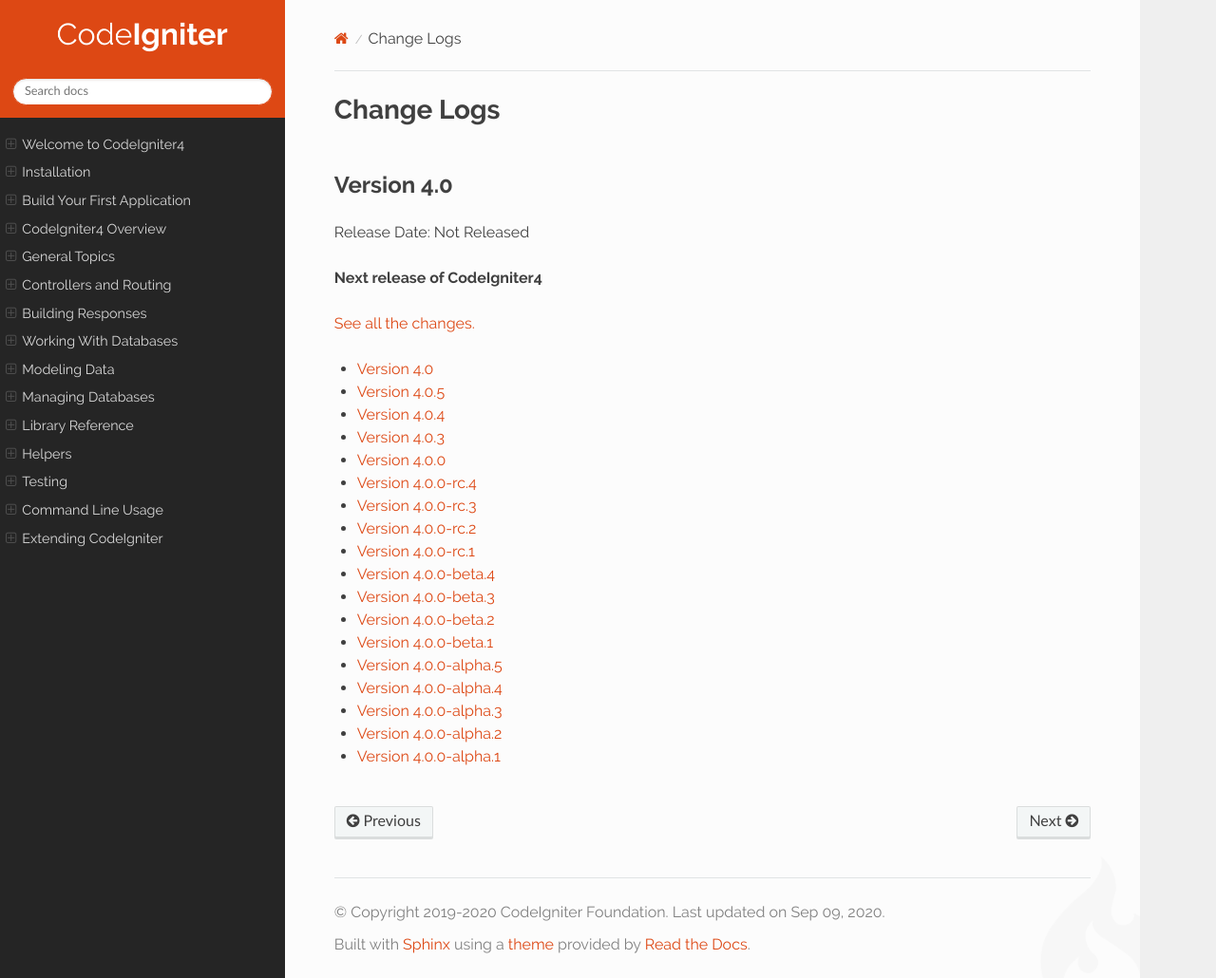
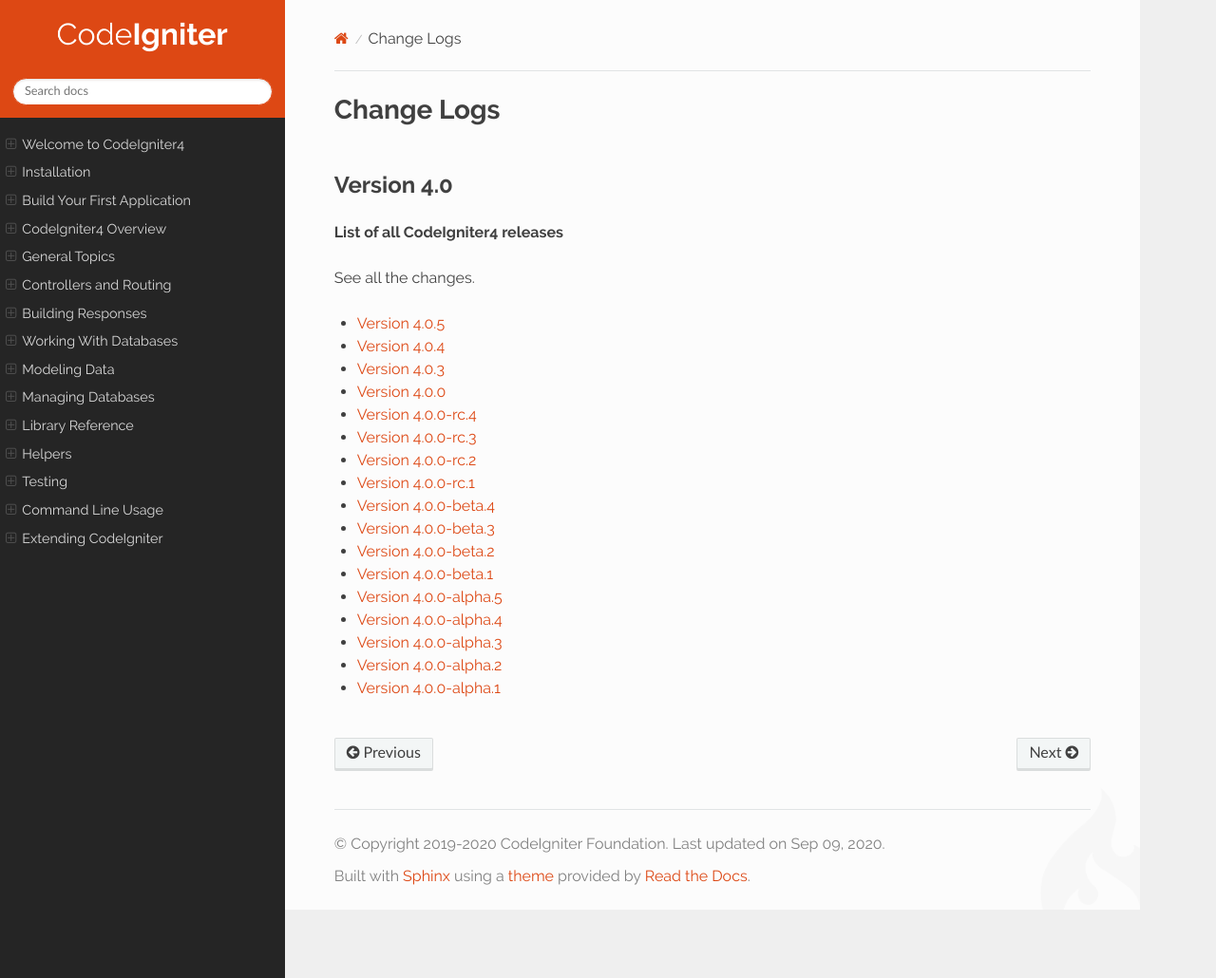
Before and after one commit to NEKOGET/ci4_user_guide_src, a Sphinx documentation site: the page built from source/changelogs/index.rst, in a window 1280 px wide and 1030 px high. Shown: the whole window at 95% size. Built offline with Sphinx 7.4.7 and the Read the Docs theme 2.0.0, drawn with Linux system fonts in a browser that asks for light colours.

Commit message:
[ci skip] Changelog fixes for the user guide

```diff
--- a/source/changelogs/index.rst
+++ b/source/changelogs/index.rst
@@ -5,17 +5,13 @@ Change Logs
 Version |version|
 ====================================================
 
-Release Date: Not Released
+**List of all CodeIgniter4 releases**
 
-**Next release of CodeIgniter4**
-
-
-:doc:`See all the changes. </changelogs/next>`
+See all the changes.
 
 .. toctree::
         :titlesonly:
 
-        next
         v4.0.5
         v4.0.4
         v4.0.3
```
Also changed, not shown: source/changelogs/next.rst (deleted, +0 -13 lines).
